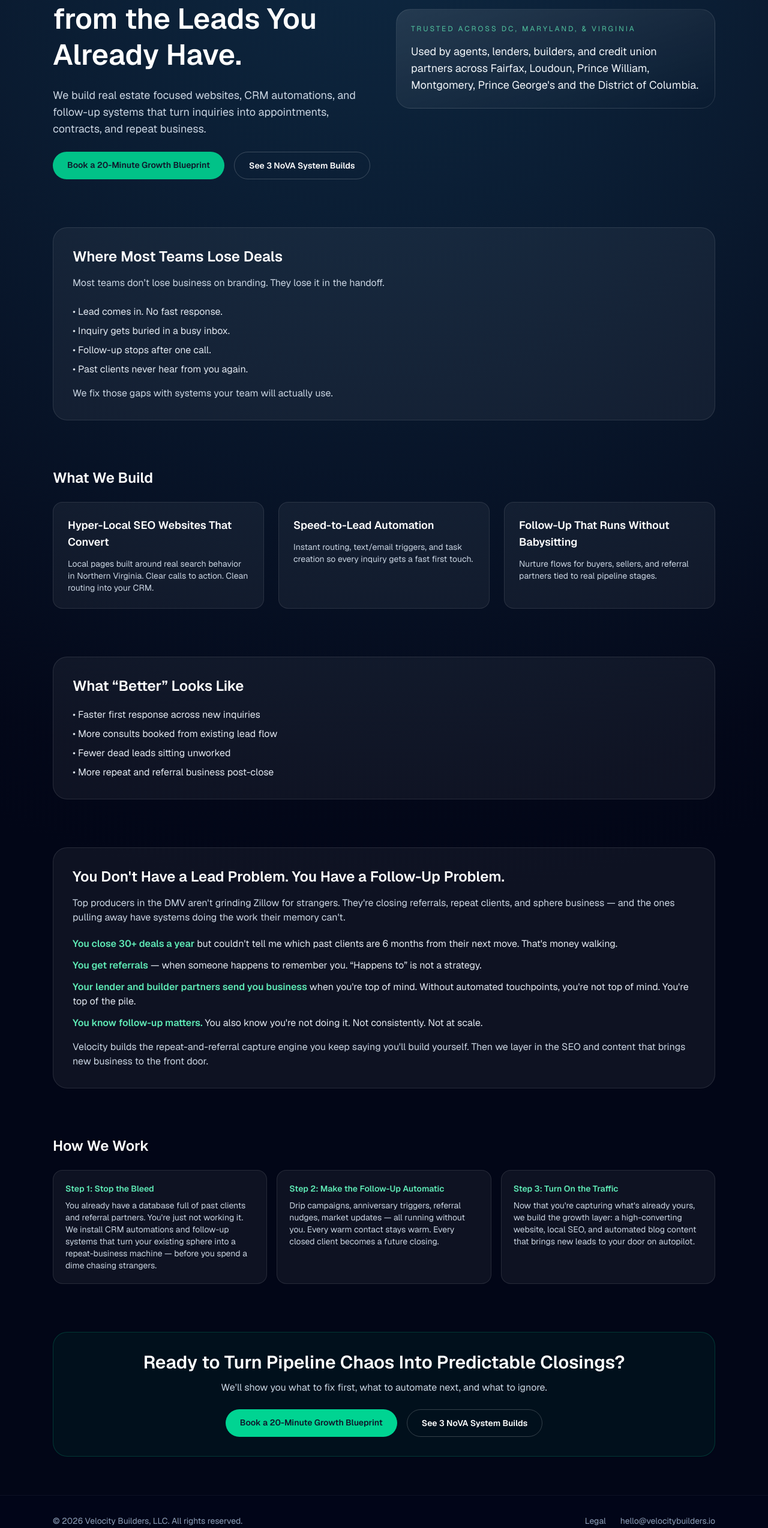
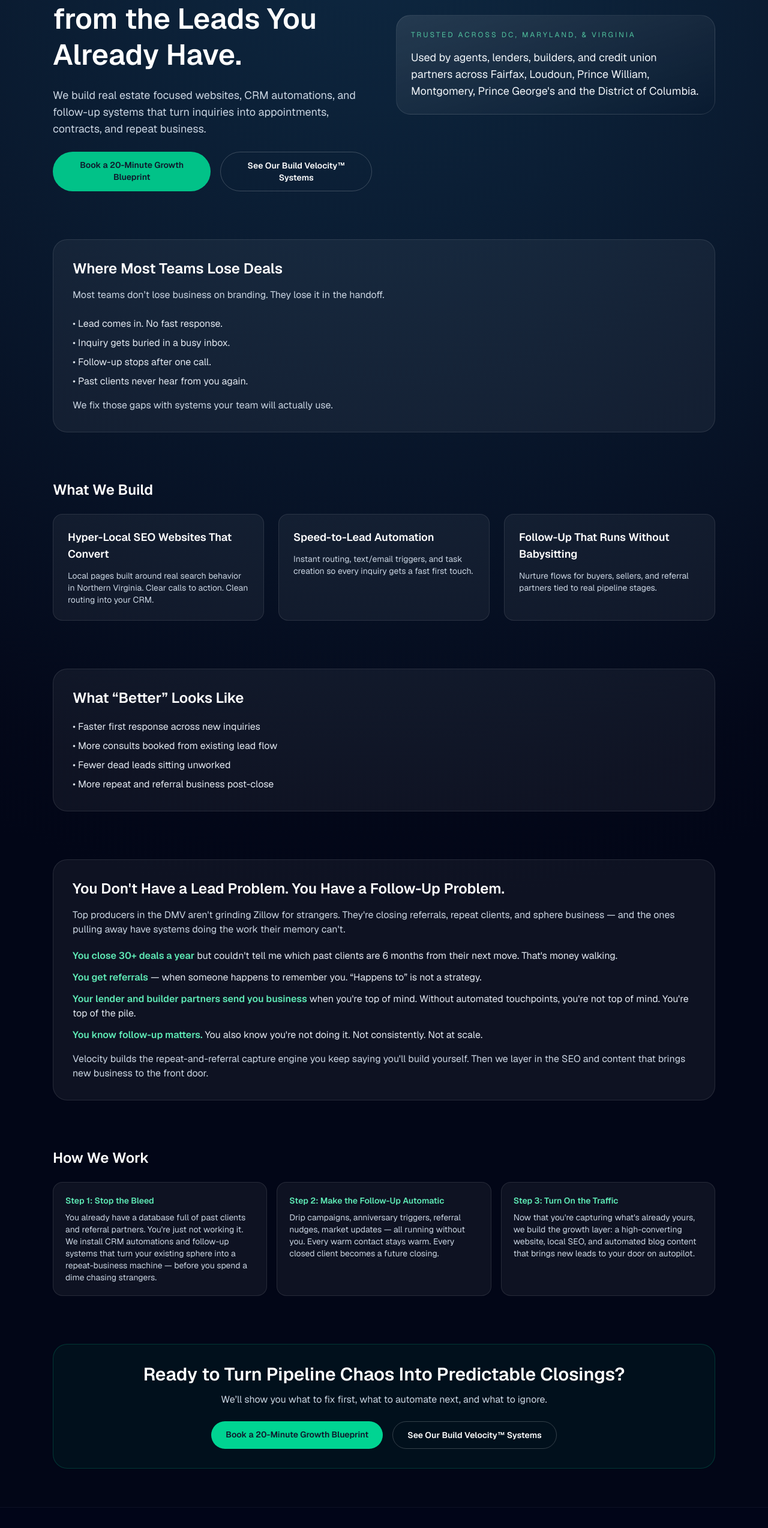
Before and after one commit to willrapuano/velocity-builders-website, a Next.js app: page / in a window 1280 px wide. Shown: the part 234-2782 px from the top of the page at 60% size. Built offline with nearby package versions, Linux system fonts and the light colour scheme.

Commit message:
Update CTA buttons: Build Velocity™ Systems

```diff
--- a/src/app/page.tsx
+++ b/src/app/page.tsx
@@ -17,7 +17,7 @@ export default function Home() {
               Book a 20-Minute Growth Blueprint
             </Link>
             <Link href="/services" className="rounded-full border border-white/20 px-6 py-3 text-center text-sm font-semibold text-white transition hover:border-emerald-300">
-              See 3 NoVA System Builds
+              See Our Build Velocity™ Systems
             </Link>
           </div>
         </div>
@@ -107,7 +107,7 @@ export default function Home() {
             Book a 20-Minute Growth Blueprint
           </Link>
           <Link href="/services" className="rounded-full border border-white/20 px-6 py-3 text-sm font-semibold text-white hover:border-emerald-300">
-            See 3 NoVA System Builds
+            See Our Build Velocity™ Systems
           </Link>
         </div>
       </section>
```
